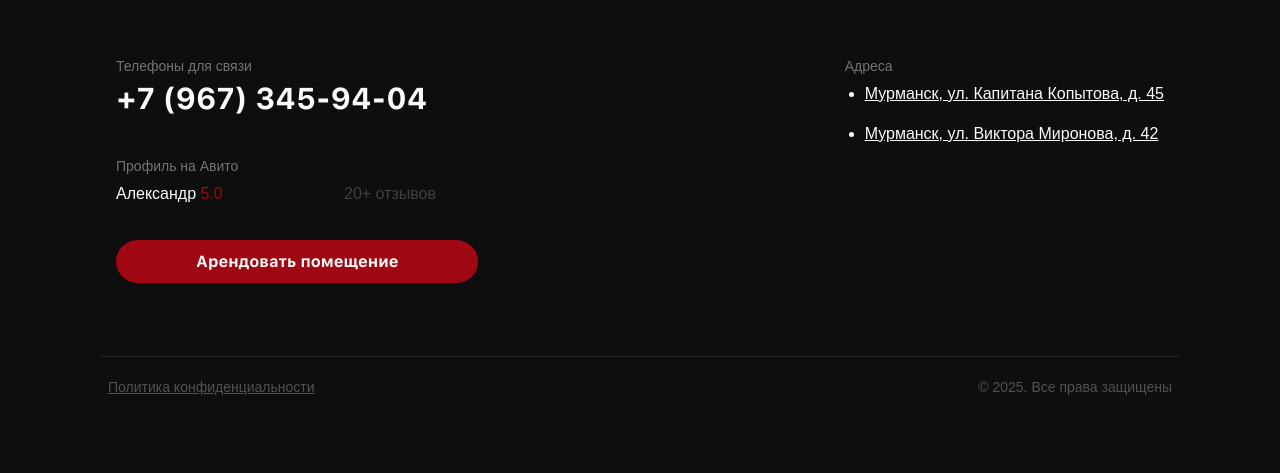
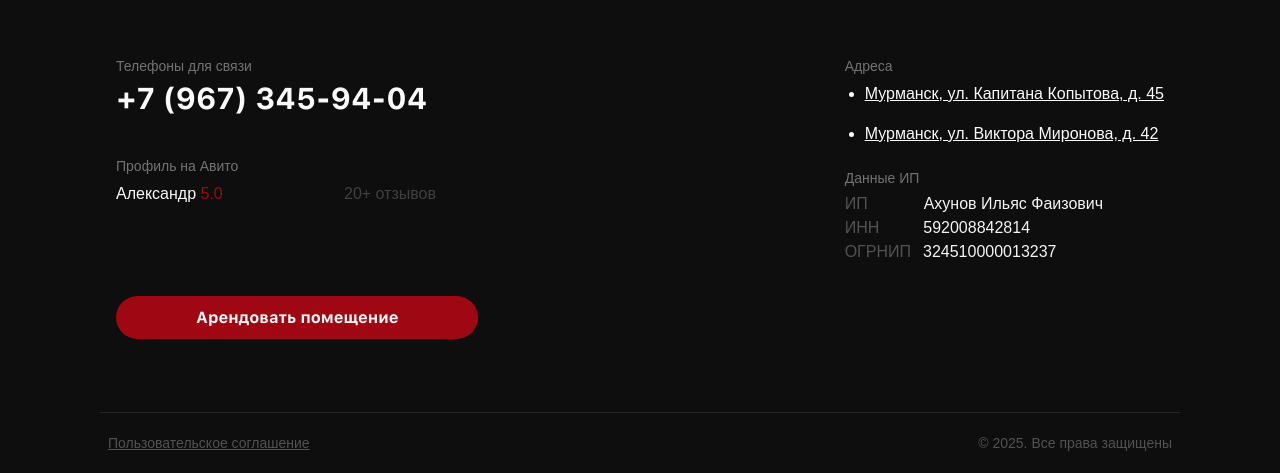
Before and after one commit to sr-popug/storages, a Next.js app: page / in a window 1280 px wide. Shown: the part 4318-4791 px from the top of the page. Before the commit the page ends 4735 px from the top, so only its background shows below. Built offline with nearby package versions, Linux system fonts and the light colour scheme; a web font is replaced by a local one.

Commit message:
user agreement template

```diff
--- a/src/app/layout.tsx
+++ b/src/app/layout.tsx
@@ -1,5 +1,5 @@
-import Footer from '@/widgets/Footer/Footer'
-import Header from '@/widgets/Header/Header'
+import Footer from '@/shared/ui/Footer/Footer'
+import Header from '@/shared/ui/Header/Header'
 import type { Metadata } from 'next'
 import localFont from 'next/font/local'
 import { Toaster } from 'sonner'
@@ -26,7 +26,7 @@ const SF = localFont({
 })
 
 export const metadata: Metadata = {
-  title: '',
+  title: 'Складские помещения в Мурманске',
   description: 'Аренда помещений свободного назначения в городе Мурманске',
   viewport: {
     width: 'device-width',
--- /dev/null
+++ b/src/app/user-agreement/page.tsx
@@ -0,0 +1,5 @@
+import UserAgreementPage from '@/widgets/user-agreement/UserAgreementPage'
+
+export default function Page() {
+  return <UserAgreementPage />
+}
--- a/src/shared/ui/ContactData/ContactData.tsx
+++ b/src/shared/ui/ContactData/ContactData.tsx
@@ -61,6 +61,19 @@ export default function ContactData() {
                 </a>
               </li>
             </ul>
+            <section className='text-base mt-5 text-neutral-100'>
+              <h3 className='text-sm text-neutral-500 mb-1'>Данные ИП</h3>
+              <p className='flex gap-14'>
+                <span className='text-neutral-600'>ИП</span> Ахунов Ильяс
+                Фаизович
+              </p>
+              <p className='flex gap-11'>
+                <span className='text-neutral-600'>ИНН</span> 592008842814
+              </p>
+              <p className='flex gap-3'>
+                <span className='text-neutral-600'>ОГРНИП</span> 324510000013237
+              </p>
+            </section>
           </article>
         </article>
       </section>
--- a/src/widgets/Footer/Footer.tsx
+++ b/src/shared/ui/Footer/Footer.tsx
@@ -1,13 +1,15 @@
+import Link from 'next/link'
+
 export default function Footer() {
   return (
     <footer className='mx-auto mt-15 max-w-[1080px] flex py-5 px-2 gap-12 justify-between items-center border-t-1 border-neutral-800'>
-      <a
+      <Link
         className='underline text-[10px] sm:text-sm text-neutral-600'
         target='_blank'
-        href='https://example.com'
+        href='/user-agreement'
       >
-        Политика конфиденциальности
-      </a>
+        Пользовательское соглашение
+      </Link>
 
       <p className='text-[10px] sm:text-sm text-neutral-600'>
         © 2025. Все права защищены{' '}
--- a/src/widgets/rent/ui/RentRoom/RentForm.tsx
+++ b/src/widgets/rent/ui/RentRoom/RentForm.tsx
@@ -1,5 +1,6 @@
 'use client'
 import numWord from '@/shared/scripts/numWord'
+import { Checkbox } from '@/shared/ui/checkbox'
 import { Input } from '@/shared/ui/input'
 import { InputOTP, InputOTPGroup, InputOTPSlot } from '@/shared/ui/input-otp'
 import { Label } from '@/shared/ui/label'
@@ -10,6 +11,7 @@ import { useState } from 'react'
 export default function RentForm({ room }: { room: Room }) {
   const [phone, setPhone] = useState('')
   const [name, setName] = useState('')
+  const [userAgreement, setUserAgreement] = useState(false)
   const [month, setMonth] = useState('1')
   function phoneChange(newValue: string) {
     setPhone(newValue)
@@ -126,7 +128,7 @@ export default function RentForm({ room }: { room: Room }) {
         </div>
       </div>
       <div className='mt-8'>
-        <b className=' text-xl mb-1 block'>Итого:</b>
+        <b className=' text-xl mb-1 block text-neutral-600'>Итого:</b>
         <p>
           - Оплата аренды помещения свободного назначения на {month} месяц
           {numWord(Number(month))} -{' '}
@@ -142,8 +144,9 @@ export default function RentForm({ room }: { room: Room }) {
           ₽
         </p>
       </div>
+      <div className='relative mt-3'>
         <Link
-        className='mt-5 block text-center py-2 px-15 bg-red-800 transition-colors rounded-full hover:bg-red-950 font-bold'
+          className=' block text-center py-2 px-15 bg-red-800 transition-colors rounded-full hover:bg-red-950 font-bold'
           href={'/'}
         >
           Оплатить{' '}
@@ -158,6 +161,33 @@ export default function RentForm({ room }: { room: Room }) {
             Number(month)}{' '}
           ₽
         </Link>
+        <div
+          className={`${
+            userAgreement && 'hidden'
+          } absolute top-0 left-0 right-0 bottom-0 bg-neutral-900 opacity-50`}
+          title='Примите пользовательское соглашение'
+        ></div>
+      </div>
+
+      <div className='flex gap-2 items-center mt-1 font-extralight'>
+        <Checkbox
+          checked={userAgreement}
+          onCheckedChange={() => setUserAgreement(prev => !prev)}
+          id='user-agreement'
+          className=' cursor-pointer'
+        />
+        <Label
+          className='text-base/7 cursor-pointer  font-extralight'
+          htmlFor='user-agreement'
+        >
+          {' '}
+          Я принимаю{' '}
+          <Link className='underline' target='_blank' href={'/user-agreement'}>
+            пользовательское соглашение
+          </Link>{' '}
+          сайта
+        </Label>
+      </div>
     </article>
   )
 }
--- /dev/null
+++ b/src/widgets/user-agreement/UserAgreementPage.tsx
@@ -0,0 +1,3 @@
+export default function UserAgreementPage() {
+  return <div>UserAgreementPage</div>
+}
```
Also changed, not shown: src/shared/ui/Header/Header.tsx (renamed from src/widgets/Header/Header.tsx), src/shared/ui/Header/ui/Menu.tsx (renamed from src/widgets/Header/ui/Menu.tsx), src/shared/ui/Header/ui/MenuButton.tsx (renamed from src/widgets/Header/ui/MenuButton.tsx). Lines whose indentation alone changed are shown as unchanged.
